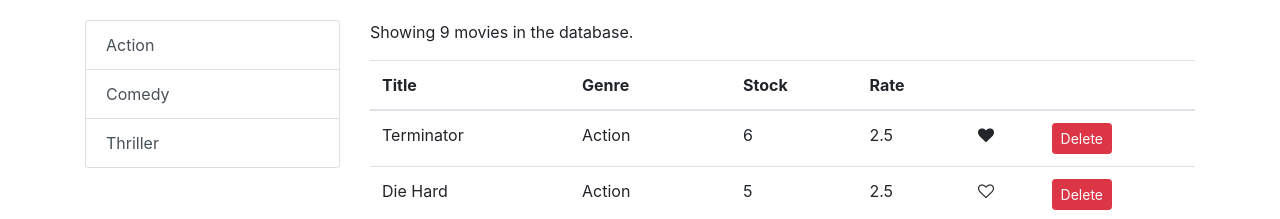
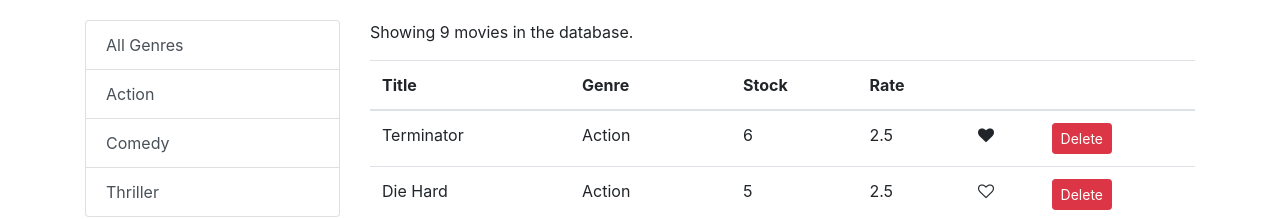
Before and after one commit to yedai13/react-moxit, a React (Create React App) app in the folder vidly/: page / in a window 1280 px wide. Shown: the top 219 px of the page. Built offline with nearby package versions, Linux system fonts and the light colour scheme.

Commit message:
filtering adding all genres

```diff
--- a/vidly/src/components/movies.jsx
+++ b/vidly/src/components/movies.jsx
@@ -5,7 +5,6 @@
 import { getGenres } from "../services/fakeGenreService";
 import Pagination from "../common/pagination";
 import { paginate } from "../utils/paginate";
-import { filter } from "lodash";
 
 class Movies extends Component {
   state = {
@@ -16,7 +15,8 @@
   };
 
   componentDidMount() {
-    this.setState({ movies: getMovies(), genres: getGenres() });
+    const genres = [{ name: "All Genres" }, ...getGenres()];
+    this.setState({ movies: getMovies(), genres });
   }
 
   render() {
@@ -30,9 +30,10 @@
 
     if (count === 0) return <p>There are no movies in the database.</p>;
 
-    const filtered = selectedGenre
-      ? allMovies.filter((m) => m.genre._id == selectedGenre._id)
-      : allMovies;
+    const filtered =
+      selectedGenre && selectedGenre._id
+        ? allMovies.filter((m) => m.genre._id == selectedGenre._id)
+        : allMovies;
     const movies = paginate(filtered, currentPage, pageSize);
 
     return (
@@ -112,7 +113,7 @@
   };
 
   handleGenreSelect = (genre) => {
-    this.setState({ selectedGenre: genre });
+    this.setState({ selectedGenre: genre, currentPage: 1 });
   };
 }
 
```
